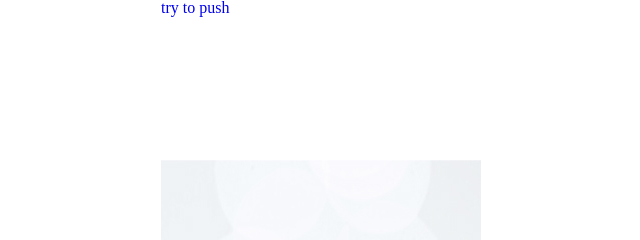
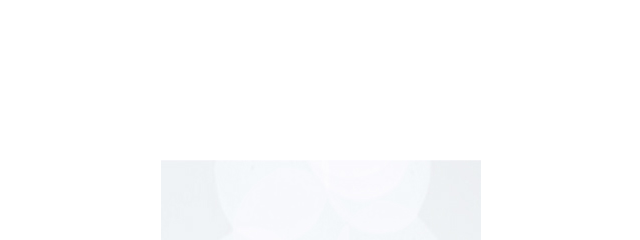
Before and after one commit to Web-Ares/remy, a plain HTML site: page index.html in a window 1280 px wide. Shown: the top 240 px of the page, 319-959 px from the left. Drawn offline with Linux system fonts and the light colour scheme.

Commit message:
start repo

```diff
--- a/index.html
+++ b/index.html
@@ -30,7 +30,7 @@
                 <nav class="header__menu">
 
                     <a href="#">
-                    try to push
+
 
                     </a>
                 </nav>
```
